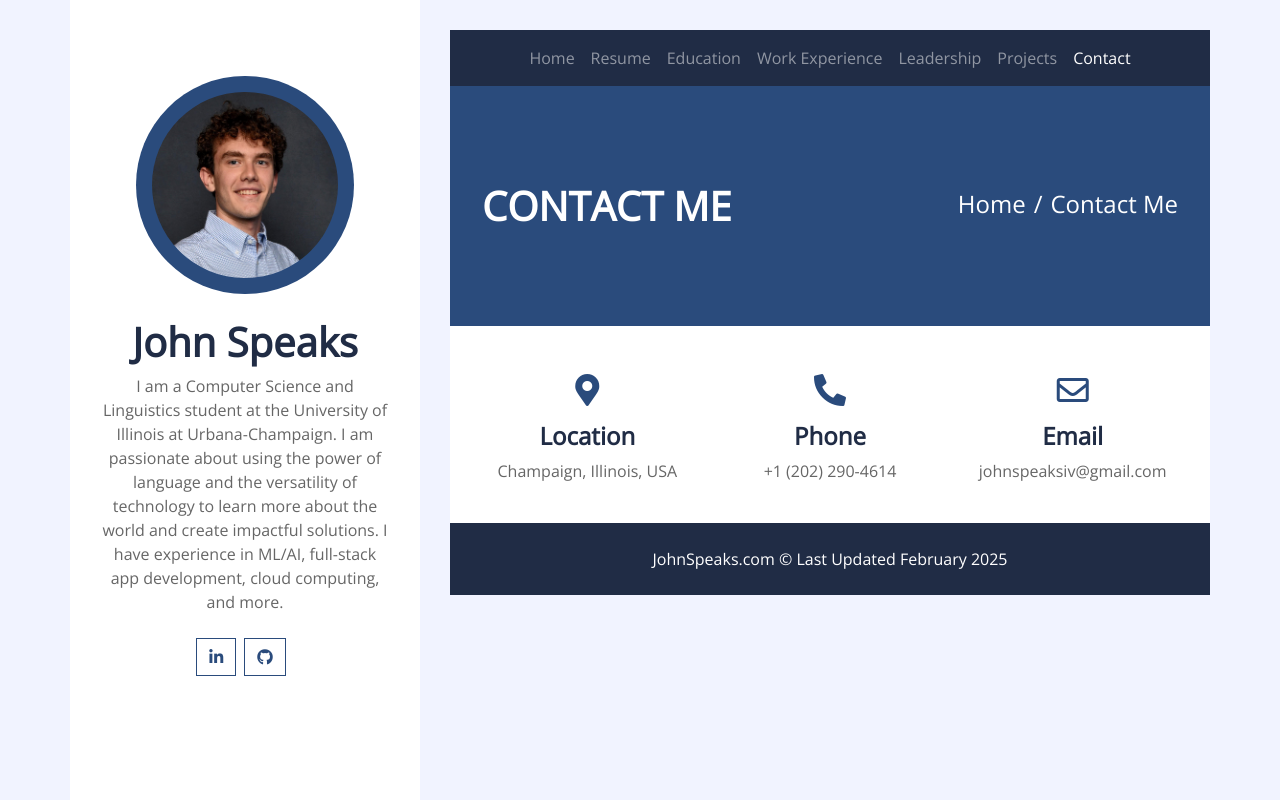
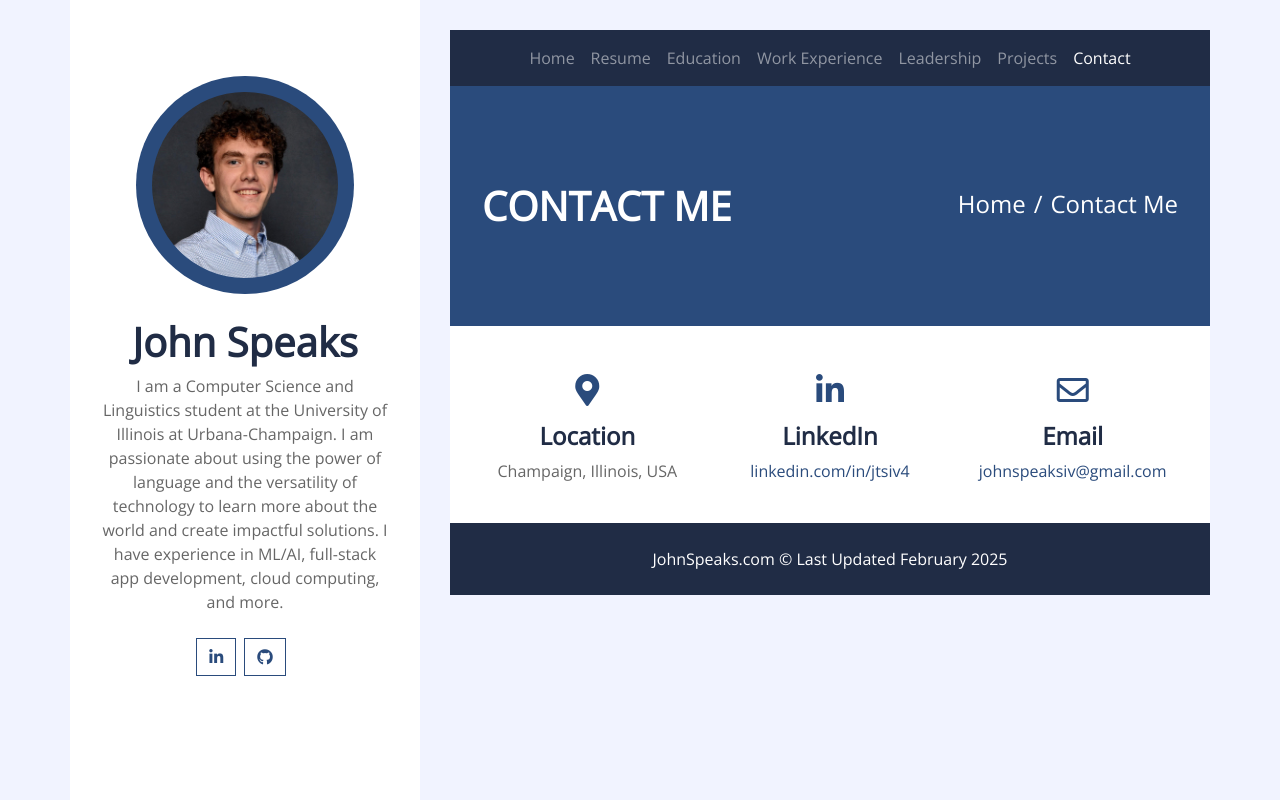
Before and after one commit to JTSIV1/JTSIV1.github.io, a plain HTML site: page contact.html in a window 1280 px wide. Drawn offline with nearby package versions, Linux system fonts and the light colour scheme.

Commit message:
Update to contact page

```diff
--- a/contact.html
+++ b/contact.html
@@ -87,14 +87,14 @@
                             <p>Champaign, Illinois, USA</p>
                         </div>
                         <div class="col-sm-4 text-center mb-3">
-                            <i class="fa fa-2x fa-phone-alt mb-3 text-primary"></i>
-                            <h4 class="font-weight-bold">Phone</h4>
-                            <p>+1 (202) 290-4614</p>
+                            <i class="fab fa-2x fa-linkedin-in mb-3 text-primary"></i>
+                            <h4 class="font-weight-bold">LinkedIn</h4>
+                            <p><a href="https://www.linkedin.com/in/jtsiv4/">linkedin.com/in/jtsiv4</a></p>
                         </div>
                         <div class="col-sm-4 text-center mb-3">
                             <i class="far fa-2x fa-envelope mb-3 text-primary"></i>
                             <h4 class="font-weight-bold">Email</h4>
-                            <p>johnspeaksiv@gmail.com</p>
+                            <p><a href="mailto:johnspeaksiv@gmail.com">johnspeaksiv@gmail.com</a></p>
                         </div>
                     </div>
                     <!-- <div class="col-md-12 pb-5">
```
Also changed, not shown: src/contact.html (+4 -4 lines).
